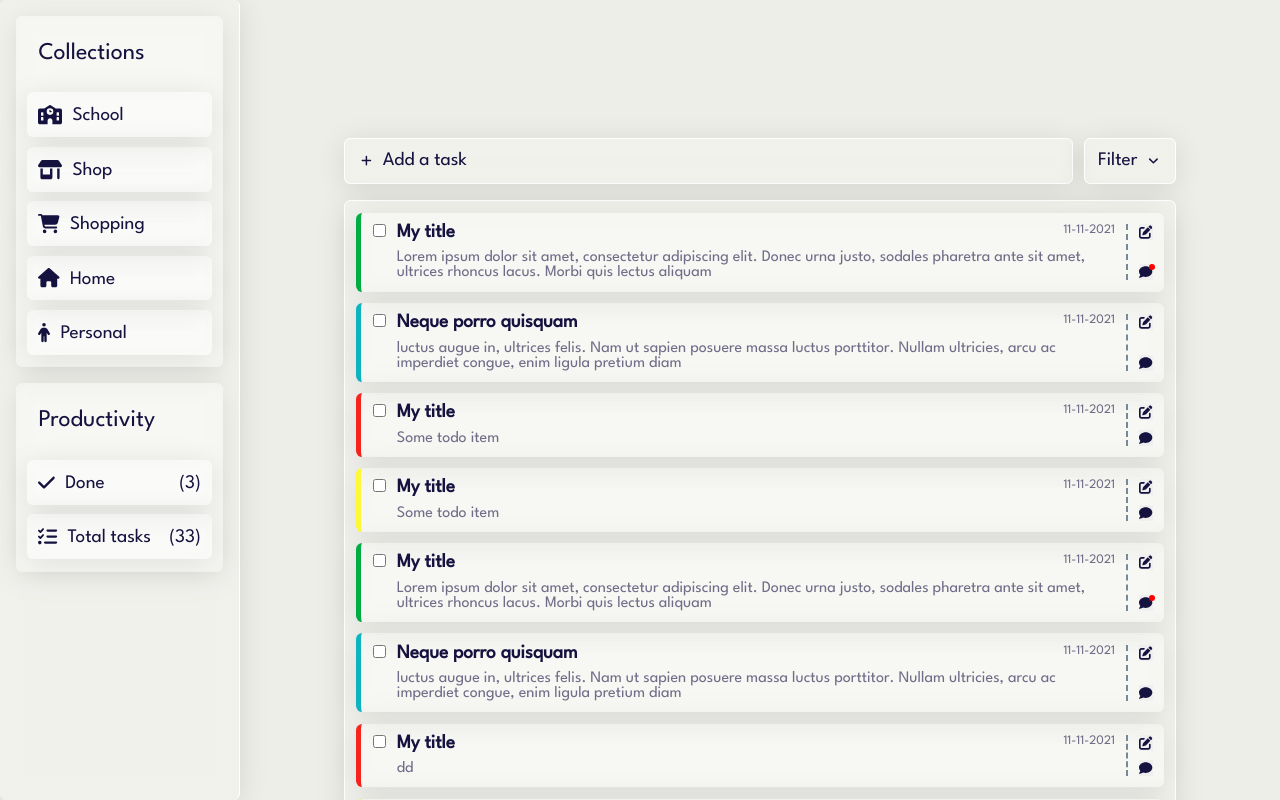
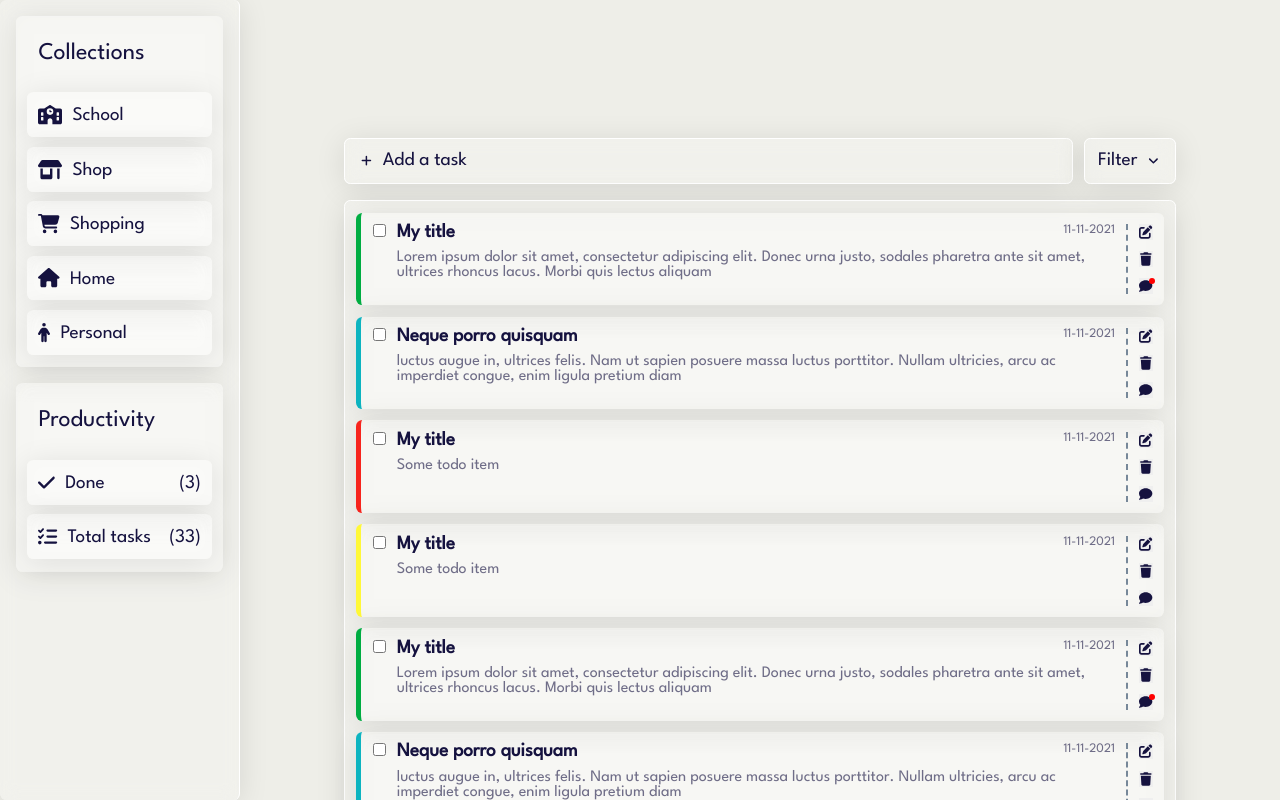
Before and after one commit to akunalic1/ToDo, a React (Create React App) app: page / in a window 1280 px wide. Shown: the top 800 px of the page. Built offline with nearby package versions, Linux system fonts and the light colour scheme; data requests are answered from the project's data file.

Commit message:
Refactor imports

```diff
--- a/src/components/Todo.jsx
+++ b/src/components/Todo.jsx
@@ -1,8 +1,4 @@
-import {
-  faCheckCircle,
-  faComment,
-  faEdit,
-} from "@fortawesome/free-solid-svg-icons";
+import { faComment, faEdit, faTrash } from "@fortawesome/free-solid-svg-icons";
 import { FontAwesomeIcon } from "@fortawesome/react-fontawesome";
 import React, { useEffect, useState } from "react";
 import "./../css/todo.css";
@@ -37,6 +33,9 @@ const Todo = ({ todo }) => {
         <button>
           <FontAwesomeIcon icon={faEdit}></FontAwesomeIcon>
         </button>
+        <button>
+          <FontAwesomeIcon icon={faTrash}></FontAwesomeIcon>
+        </button>
         <div className="comment-wrapper">
           <button onClick={handleOpenComment} className="comment-btn">
             <FontAwesomeIcon icon={faComment}></FontAwesomeIcon>
--- a/src/css/todo.css
+++ b/src/css/todo.css
@@ -33,6 +33,7 @@
   padding: 0 0.7rem;
   width: fit-content;
   display: flex;
+  gap: 0.7rem;
   flex-direction: column;
   justify-content: space-between;
   margin-left: 0.7rem;
```
